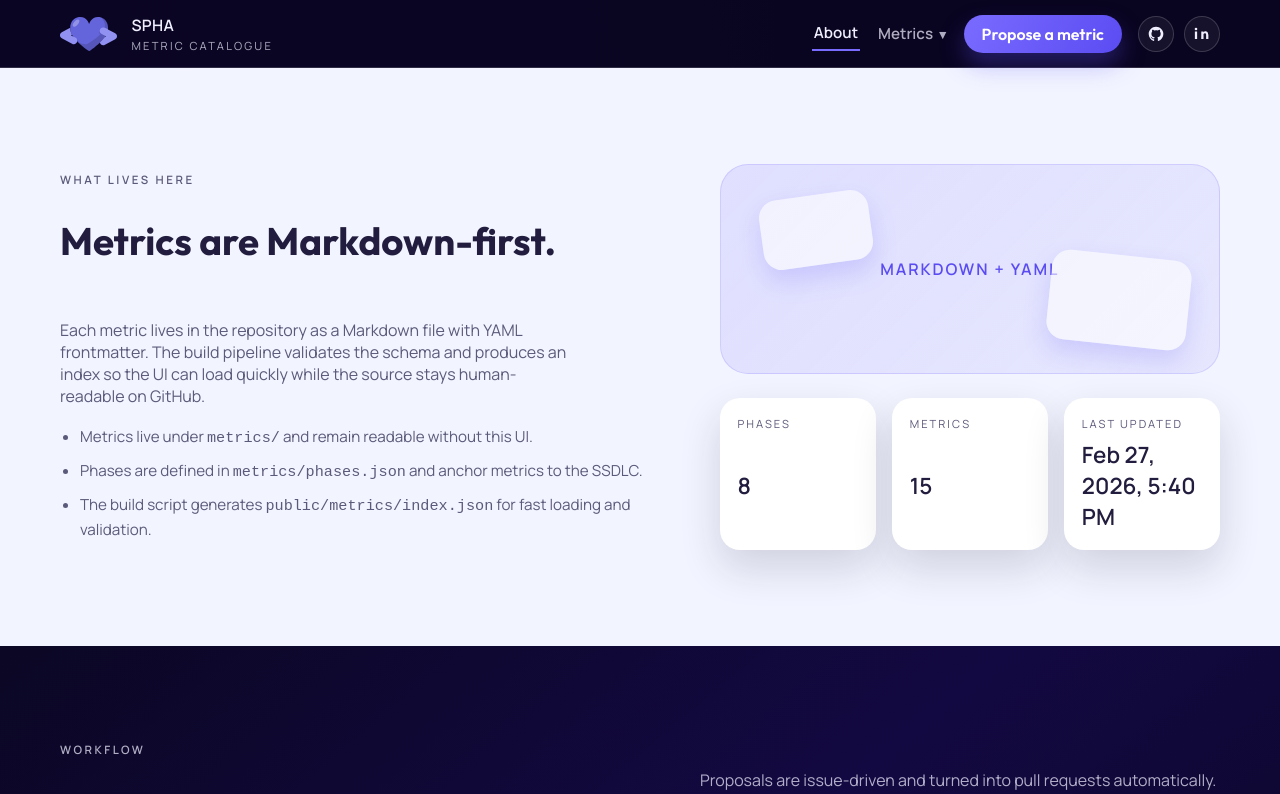
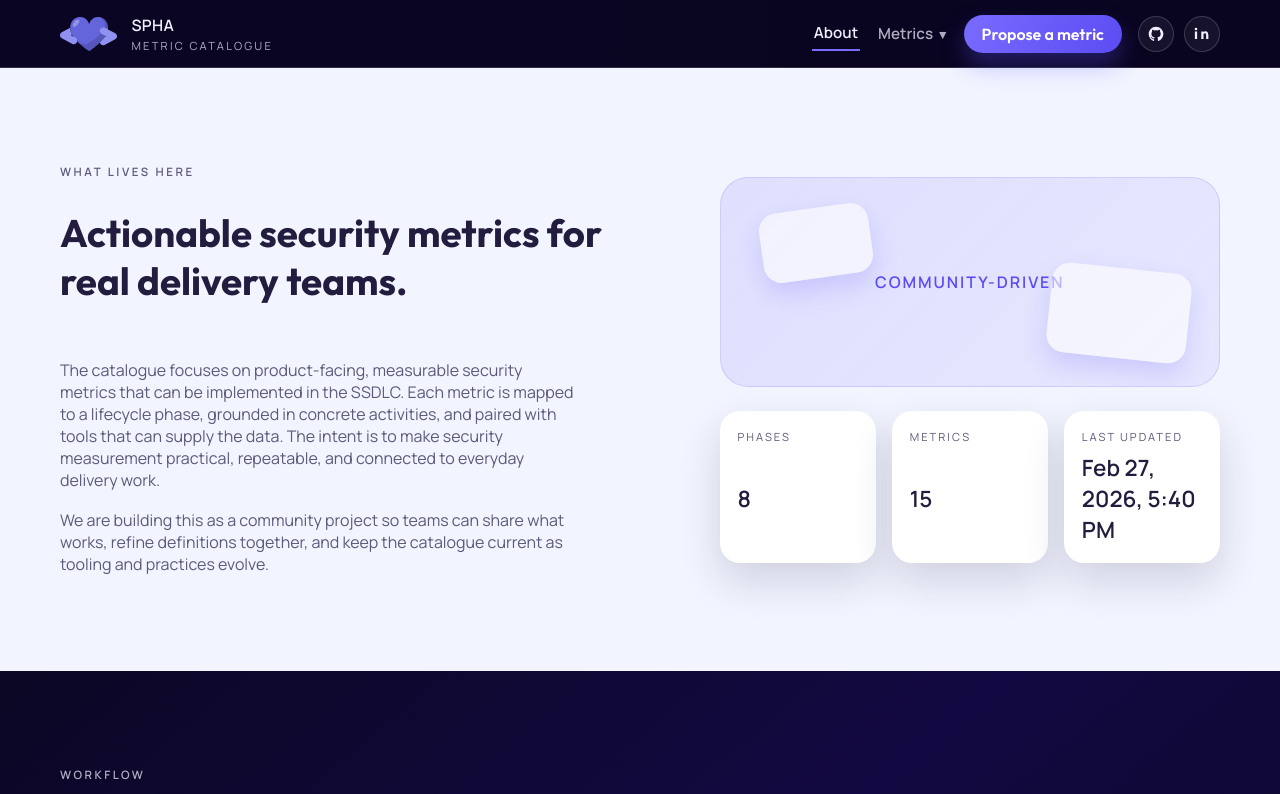
Before and after one commit to janniclas/metric-catalogue, a Vue app: page /about in a window 1280 px wide. Shown: the top 794 px of the page. Built offline with nearby package versions, Linux system fonts and the light colour scheme.

Commit message:
update: revise About page content for clarity and focus on actionable security metrics
Refine text on `AboutView.vue` to emphasize practical, measurable security metrics for SSDLC. Remove technical implementation details and adjust visuals to highlight community-driven collaboration.

```diff
--- a/src/views/AboutView.vue
+++ b/src/views/AboutView.vue
@@ -48,28 +48,22 @@ const phasesCount = computed(() => phases.value.length);
         <div class="intro__copy">
           <p class="eyebrow">What lives here</p>
           <div class="section-header">
-            <h2>Metrics are Markdown-first.</h2>
+            <h2>Actionable security metrics for real delivery teams.</h2>
           </div>
           <p class="section-subtitle">
-            Each metric lives in the repository as a Markdown file with YAML frontmatter. The build
-            pipeline validates the schema and produces an index so the UI can load quickly while the
-            source stays human-readable on GitHub.
+            The catalogue focuses on product-facing, measurable security metrics that can be
+            implemented in the SSDLC. Each metric is mapped to a lifecycle phase, grounded in
+            concrete activities, and paired with tools that can supply the data. The intent is to
+            make security measurement practical, repeatable, and connected to everyday delivery
+            work.
           </p>
-          <ul class="about-list">
-            <li>
-              Metrics live under <code>metrics/</code> and remain readable without this UI.
-            </li>
-            <li>
-              Phases are defined in <code>metrics/phases.json</code> and anchor metrics to the SSDLC.
-            </li>
-            <li>
-              The build script generates <code>public/metrics/index.json</code> for fast loading and
-              validation.
-            </li>
-          </ul>
+          <p class="section-subtitle">
+            We are building this as a community project so teams can share what works, refine
+            definitions together, and keep the catalogue current as tooling and practices evolve.
+          </p>
         </div>
         <div class="intro__visual">
-          <div class="intro__art">Markdown + YAML</div>
+          <div class="intro__art">Community-driven</div>
           <div class="stat-grid">
             <div class="stat-card">
               <span class="stat-label">Phases</span>
```
